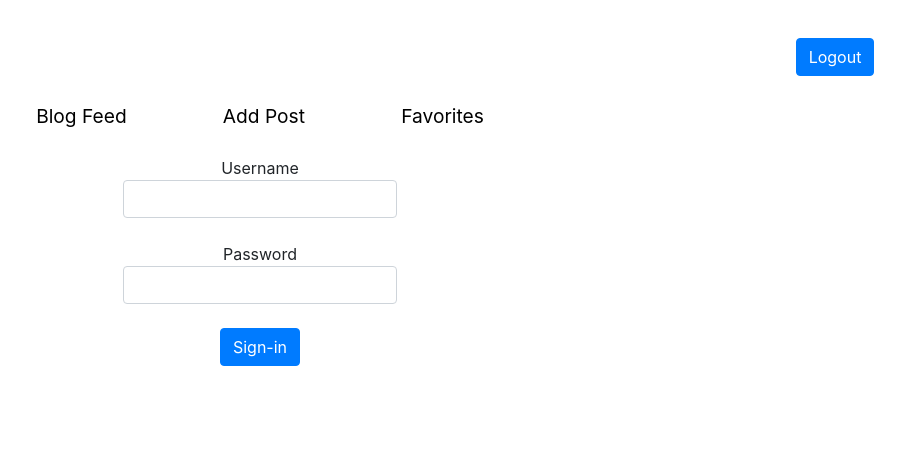
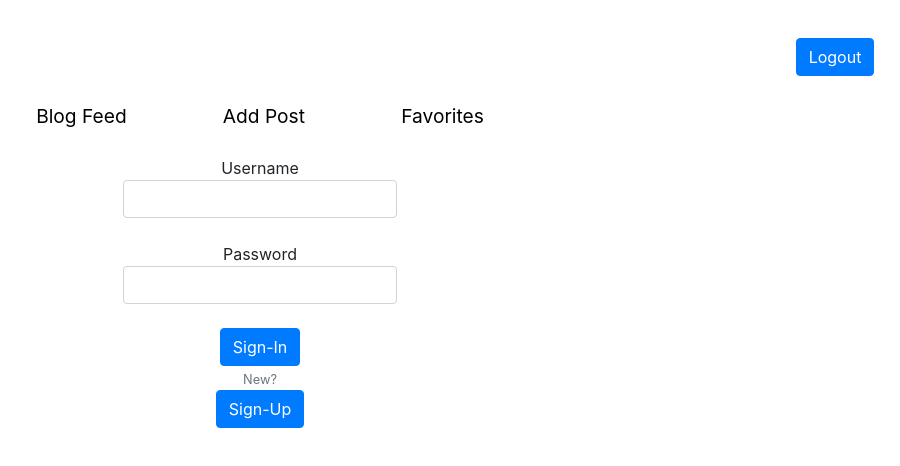
Before and after one commit to DeeDowns/onramp-take-home-project, a React (Create React App) app in the folder client/: page /login in a window 1280 px wide. Shown: the top 466 px of the page, without its empty margins (380-1280 px from the left). Built offline with nearby package versions, Linux system fonts and the light colour scheme.

Commit message:
UI tweaks

```diff
--- a/client/src/components/BlogPost.tsx
+++ b/client/src/components/BlogPost.tsx
@@ -46,7 +46,7 @@ const BlogPost: React.FC = (props:any) => {
             {props.isLoading ? <CardBody><p>fetching post</p></CardBody> : null}
             <CardBody>
             <CardTitle tag='h1'>{props.blogPost.title}</CardTitle>
-            <CardSubtitle tag='h2'>{props.blogPost.username}</CardSubtitle>
+            <CardSubtitle tag='h2'> by: {props.blogPost.username}</CardSubtitle>
             <CardText tag='p'>{props.blogPost.content}</CardText>
             <div className='btn-container'>
                 <Button color='primary' onClick={handleAddFavorite}>Favorite</Button>
--- a/client/src/components/Favorites.tsx
+++ b/client/src/components/Favorites.tsx
@@ -13,6 +13,9 @@ const Favorites: React.FC = (props:any) => {
 
     return (
         <Card>
+             {
+            props.favorites.length === 0 ? <h1>You have no favorites</h1> : null
+            }
              {props.favorites &&
                  props.favorites.map((favorite:any) => (
                      <CardBody key={favorite.id}>
--- a/client/src/components/Login.tsx
+++ b/client/src/components/Login.tsx
@@ -4,7 +4,7 @@ import { connect } from 'react-redux'
 import { userLogin } from '../store/actions/userActions'
 import {axiosWithAuth} from '../utils/axiosWithAuth'
 
-import { Button, Form, FormGroup, Label, Input } from 'reactstrap';
+import { Button, Form, FormGroup, Label, Input, FormText } from 'reactstrap';
 
 
 const initialCredInputs = {
@@ -59,7 +59,9 @@ const Login: React.FC = (props:any) =>  {
                 />
             </Label>
             </FormGroup>
-            <Button color='primary'>Sign-in</Button>
+            <Button color='primary'>Sign-In</Button>
+            <FormText>New?</FormText>
+            <Button color='primary' onClick={() => history.push('/register')}>Sign-Up</Button>
         </Form>
     )
 
--- a/client/src/components/Register.tsx
+++ b/client/src/components/Register.tsx
@@ -3,7 +3,7 @@ import { useHistory } from 'react-router-dom'
 import { connect } from 'react-redux'
 import { registerNewUser } from '../store/actions/userActions'
 
-import { Button, Form, FormGroup, Label, Input } from 'reactstrap';
+import { Button, Form, FormGroup, Label, Input, FormText } from 'reactstrap';
 
 const initialRegInputs = {
     username: '',
@@ -68,6 +68,8 @@ const Register: React.FC = (props:any) =>  {
             </Label>
             </FormGroup>
             <Button color='primary'>Sign-Up</Button>
+            <FormText>Already Have an Account?</FormText>
+            <Button color='primary' onClick={() => history.push('/login')}>Sign-In</Button>
         </Form>
     )
 
--- a/client/src/store/actions/blogFeedActions.ts
+++ b/client/src/store/actions/blogFeedActions.ts
@@ -33,6 +33,7 @@ export const createNewBlogPost = (newPost:any) => (dispatch:Dispatch) => {
     dispatch({ type: FETCH_POST_START})
     axiosWithAuth().post(`/feed`, newPost)
     .then((res:any) => {
+        console.log(res)
         dispatch({ type: POST_NEW_BLOG_POST_SUCCESS, payload: newPost})
     })
     .catch((err:any) => {
```
